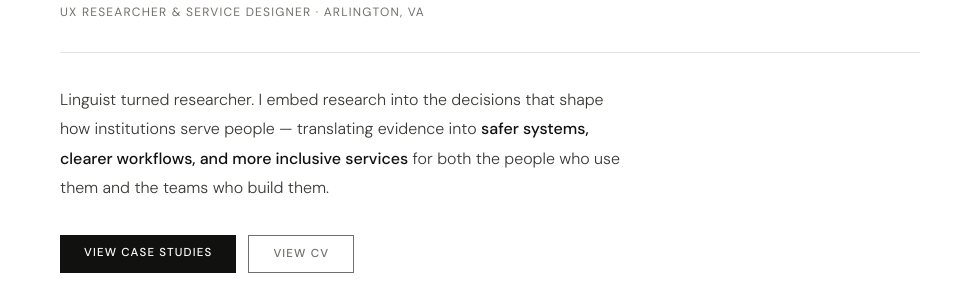
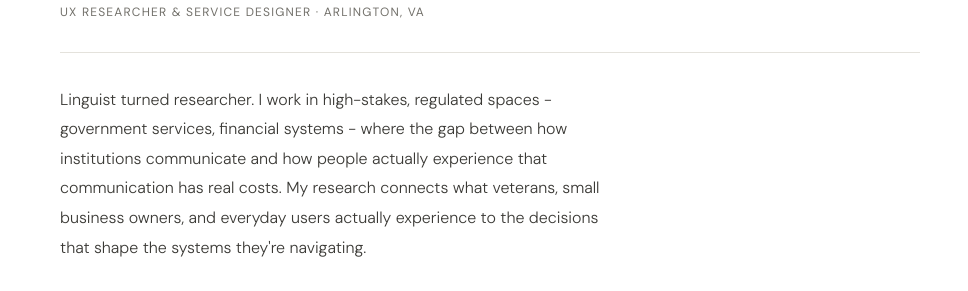
Before and after one commit to mborowczyk49/portfolio, a plain HTML site: page index.html in a window 1280 px wide. Shown: the part 331-622 px from the top of the page, 312-1280 px from the left. Drawn offline with Linux system fonts and the light colour scheme.

Commit message:
Update index.html

```diff
--- a/index.html
+++ b/index.html
@@ -269,10 +269,12 @@ footer { padding: 1.5rem 3rem; border-top: 1px solid var(--rule); display: flex;
       <h1 class="hero-name">Margaret<br><em>Borowczyk,</em><br>Ph.D.</h1>
       <p class="hero-role">UX Researcher &amp; Service Designer · Arlington, VA</p>
       <p class="hero-bio">
-        Linguist turned researcher. I embed research into the decisions that shape how
-        institutions serve people — translating evidence into <strong>safer systems,
-        clearer workflows, and more inclusive services</strong> for both the people
-        who use them and the teams who build them.
+        Linguist turned researcher. I work in high-stakes, regulated spaces -
+        government services, financial systems - where the gap between how
+        institutions communicate and how people actually experience that communication
+        has real costs. My research connects what veterans, small business owners, and
+        everyday users actually experience to the decisions that shape the systems
+        they're navigating.
       </p>
       <div class="hero-ctas">
         <a href="#work" class="btn btn-dark">View Case Studies</a>
```
